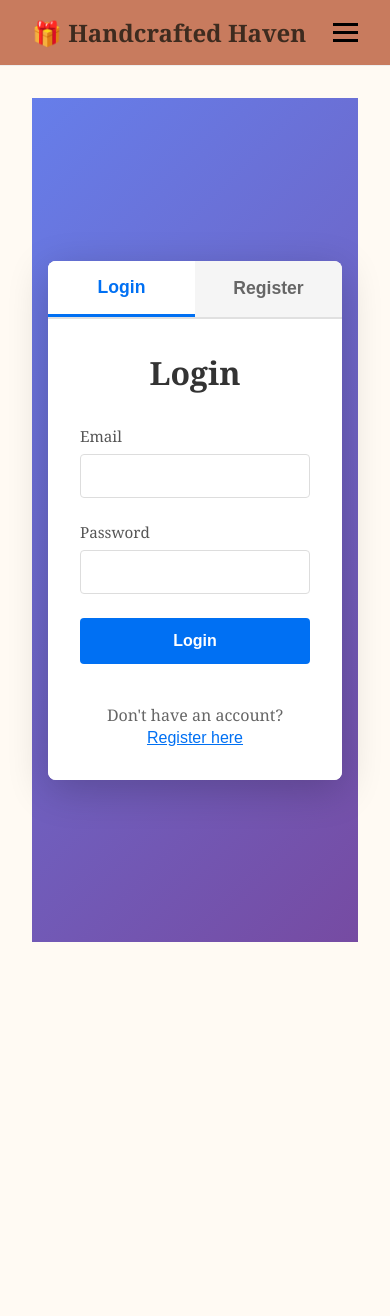
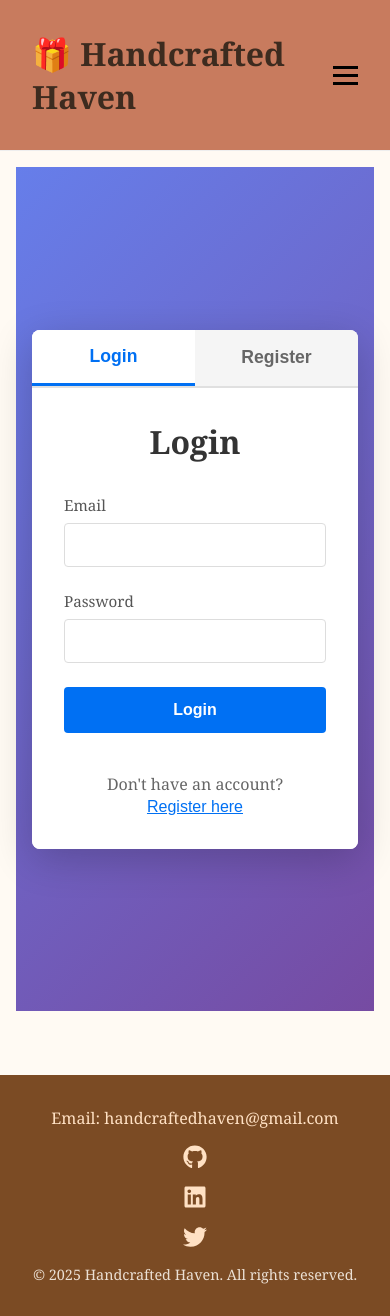
Before and after one commit to Bettina-M/WDD430-Team-11-Handcrafted-Haven, a Next.js app in the folder my-project/: page /auth in a window 390 px wide. Before the commit the page ends 974 px from the top, so only its background shows below. Built offline with nearby package versions, Linux system fonts and the light colour scheme.

Commit message:
footer & mobile responsiveness

```diff
--- a/my-project/package.json
+++ b/my-project/package.json
@@ -15,7 +15,8 @@
     "mongoose": "^9.0.0",
     "next": "16.0.2",
     "react": "19.2.0",
-    "react-dom": "19.2.0"
+    "react-dom": "19.2.0",
+    "react-icons": "^5.5.0"
   },
   "devDependencies": {
     "@types/bcryptjs": "^3.0.0",
--- a/my-project/src/app/add-product/add-product.module.css
+++ b/my-project/src/app/add-product/add-product.module.css
@@ -90,6 +90,7 @@
   transition: all 0.3s ease;
   box-sizing: border-box;
   font-family: inherit;
+
 }
 
 .formGroup input:focus,
--- a/my-project/src/app/contact/contact.module.css
+++ b/my-project/src/app/contact/contact.module.css
@@ -31,7 +31,7 @@
 
 .contact-btn {
   display: inline-block;
-  background: black;
+  background: #c87b5e;
   color: white;
   padding: 0.8rem 2rem;
   border-radius: 6px;
--- a/my-project/src/app/layout.module.css
+++ b/my-project/src/app/layout.module.css
@@ -49,3 +49,19 @@
 .main {
   padding: 2rem;
 }
+
+@media(max-width:600px) {
+  .main{
+    padding: 1rem;
+  }
+
+  .title {
+    font-size: 1.5rem;
+    text-align: center;
+  }
+
+  .buttons {
+    flex-direction: column;
+    gap: 1rem;
+  }
+}
--- a/my-project/src/app/layout.tsx
+++ b/my-project/src/app/layout.tsx
@@ -4,6 +4,7 @@ import "./globals.css";
 import styles from './layout.module.css';
 import Link from 'next/link';
 import Navbar from "../components/Navbar"
+import Footer from "../components/footer"
 
 
 
@@ -14,11 +15,11 @@ export const metadata ={
   openGraph: {
     title: "Handcrafted Haven",
     description: "Explore unique handcrafted items from artisans worldwide",
-    url: "https://your-domain.com",
+    url: "https://wdd-430-team-11-handcrafted-haven.vercel.app/",
     siteName: "Handcrafted Haven",
     images: [
       {
-        url: "/handcrafted-haven-og-image.jpg",
+        url: "https://wdd-430-team-11-handcrafted-haven.vercel.app/handcrafted-haven-og-image.jpg",
         width: 1200,
         height: 630,
       },
@@ -34,6 +35,7 @@ export default function RootLayout({ children }: { children: React.ReactNode })
       <body className={styles.body}>
         <Navbar />   {/* <-- Responsive navbar */}
         <main className={styles.main}>{children}</main>
+        <Footer />   {/* <-- Footer component */}
       </body>
     </html>
   );
--- a/my-project/src/app/page.module.css
+++ b/my-project/src/app/page.module.css
@@ -30,6 +30,7 @@
   text-decoration: none;
   font-weight: 600;
   transition: background-color 0.3s;
+  ;
 }
 
 .authLink:hover {
--- a/my-project/src/components/Navbar.module.css
+++ b/my-project/src/components/Navbar.module.css
@@ -3,7 +3,7 @@
   display: flex;
   justify-content: space-between;
   align-items: center;
-  padding: 1rem 2rem;
+  padding: 2rem 2rem;
   background: #c87b5e;
   border-bottom: 1px solid #eee;
   position: relative;
@@ -11,7 +11,7 @@
 
 /* LOGO */
 .logo a {
-  font-size: 1.5rem;
+  font-size: 2rem;
   font-weight: bold;
   text-decoration: none;
 }
--- /dev/null
+++ b/my-project/src/components/footer.module.css
@@ -0,0 +1,54 @@
+.footer {
+  background-color: #7b4b24;
+  color: #fffaf3;
+  padding: 2rem 1.5rem;
+  text-align: center;
+  margin-top: 3rem;
+}
+
+.socialLinks {
+  display: flex;
+  justify-content: center;
+  align-items: center;
+  gap: 1.5rem;
+  flex-wrap: wrap;
+  margin-bottom: 1rem;
+}
+
+.iconLink {
+  display: flex;
+  align-items: center;
+  gap: 0.5rem;
+  color: #ffe1c4;
+  text-decoration: none;
+  font-size: 1rem;
+  transition: transform 0.2s ease, color 0.3s ease;
+}
+
+.iconLink:hover {
+  transform: scale(1.08);
+  color: #ffffff;
+}
+
+.icon {
+  width: 24px;
+  height: 24px;
+}
+
+
+.copyRight {
+  font-size: 0.9rem;
+  opacity: 0.85;
+}
+
+
+@media (max-width: 600px) {
+  .socialLinks {
+    flex-direction: column;
+    gap: 1rem;
+  }
+
+  .iconLink {
+    font-size: 1rem;
+  }
+}
--- /dev/null
+++ b/my-project/src/components/footer.tsx
@@ -0,0 +1,52 @@
+'use client';
+
+import styles from './footer.module.css';
+import Link from 'next/link';
+import { FaGithub, FaLinkedin, FaTwitter } from 'react-icons/fa';
+
+export default function Footer() {
+  return (
+    <footer className={styles.footer}>
+      <div className={styles.socialLinks}>
+
+        <Link
+          href="mailto:handcraftedhaven@gmail.com"
+          className={styles.iconLink}
+        >
+          Email: handcraftedhaven@gmail.com
+        </Link>
+
+        <Link
+          href="https://github.com/Bettina-M/WDD430-Team-11-Handcrafted-Haven"
+          target="_blank"
+          rel="noopener noreferrer"
+          className={styles.iconLink}
+        >
+          <FaGithub className={styles.icon} />
+        </Link>
+
+        <Link
+          href="https://www.linkedin.com/in/yourprofile"
+          target="_blank"
+          rel="noopener noreferrer"
+          className={styles.iconLink}
+        >
+          <FaLinkedin className={styles.icon} />
+        </Link>
+
+        <Link
+          href="https://twitter.com/yourprofile"
+          target="_blank"
+          rel="noopener noreferrer"
+          className={styles.iconLink}
+        >
+          <FaTwitter className={styles.icon} />
+        </Link>
+      </div>
+
+      <div className={styles.copyRight}>
+        &copy; {new Date().getFullYear()} Handcrafted Haven. All rights reserved.
+      </div>
+    </footer>
+  );
+}
```
Also changed, not shown: my-project/src/app/about/about.module.css (+9 -1 lines), my-project/src/app/dashboard/dashboard.module.css (+43 -0 lines), 1 other file (tests, documents, lock files or other folders).
